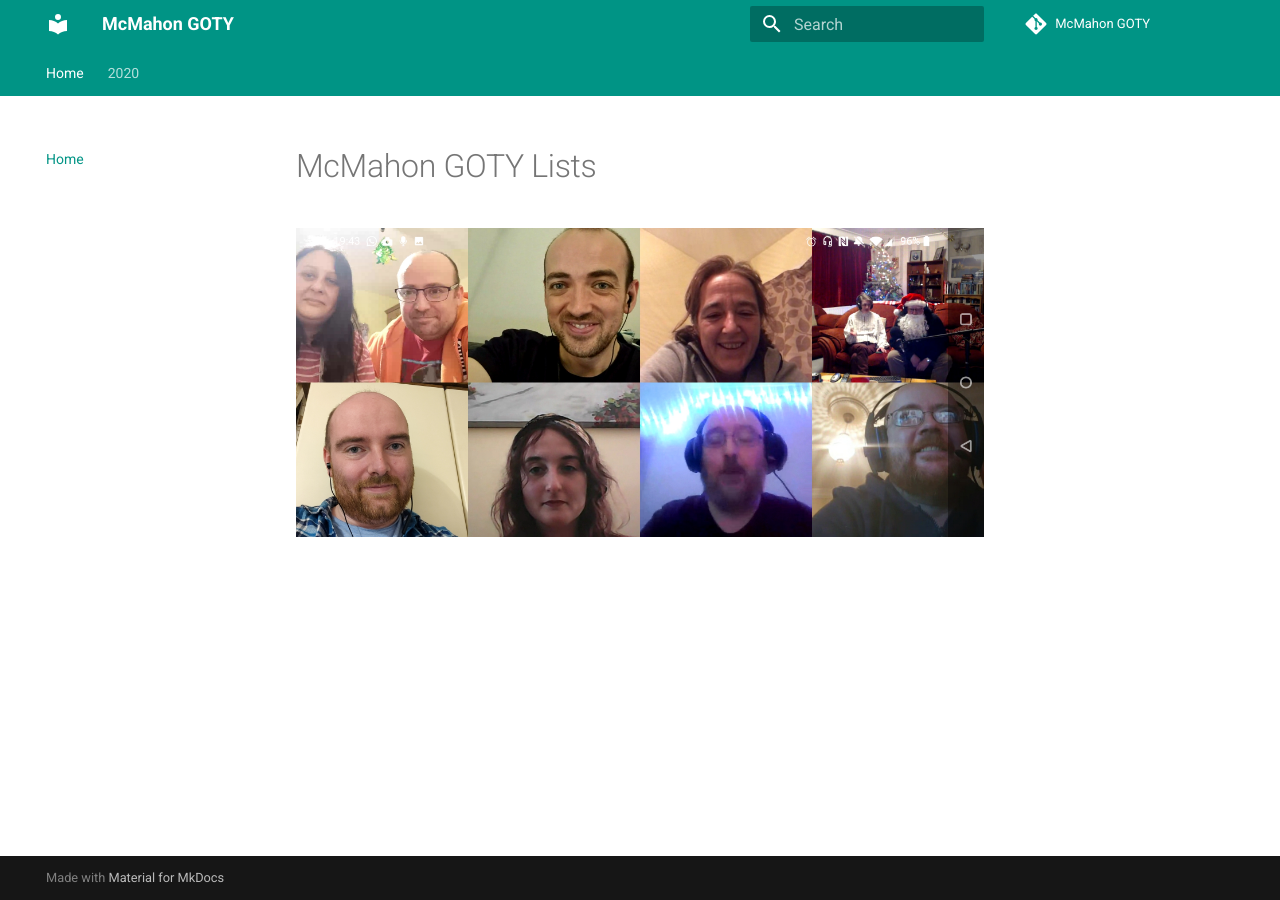
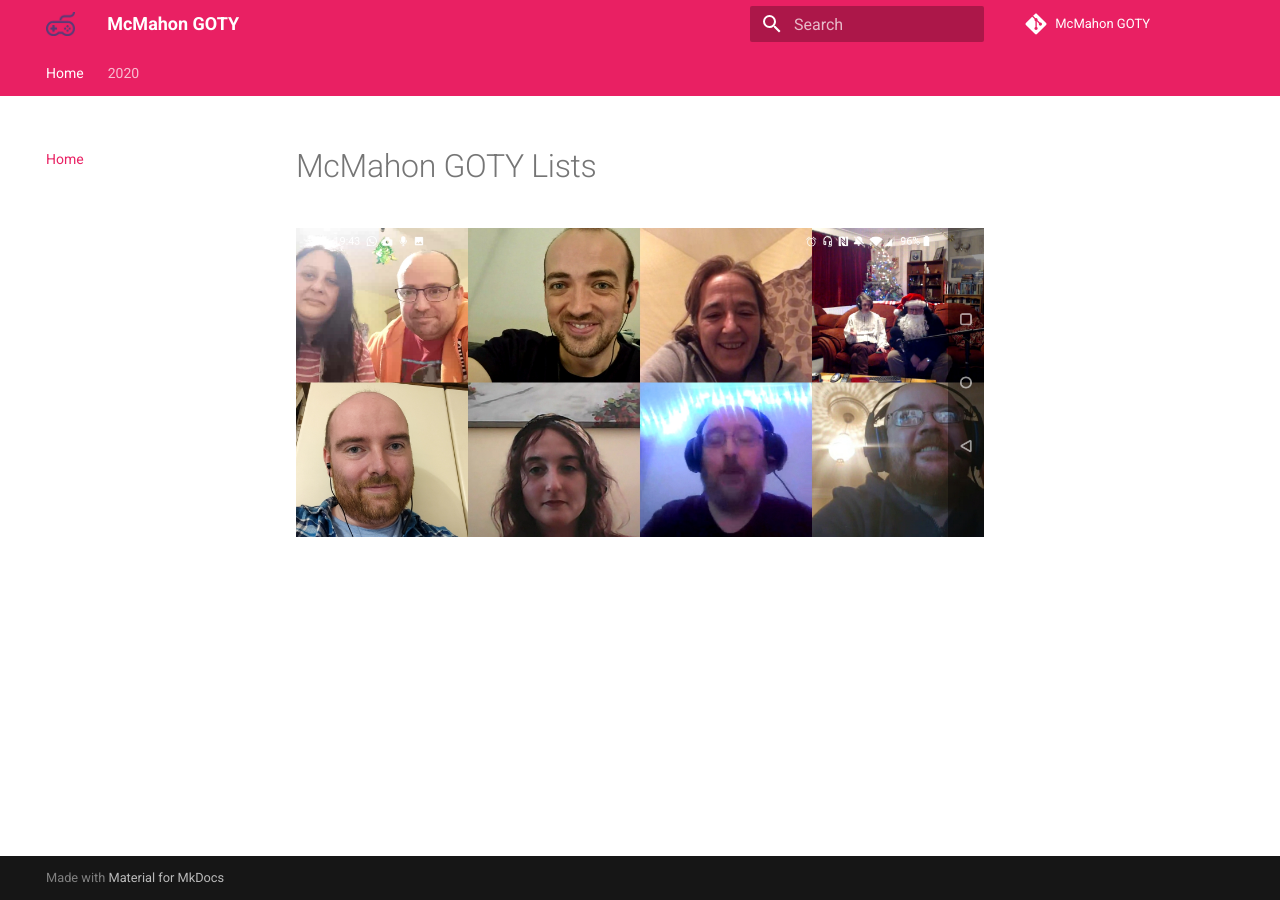
Before and after one commit to dan-mcm/goty, an MkDocs documentation site: the page built from docs/index.md, in a window 1280 px wide. Built offline with MkDocs 1.6.1 and Material for MkDocs 9.7.7, drawn with Linux system fonts in a browser that asks for light colours; comment, search, counter and statistics services are not loaded.

Commit message:
updated styling and favicons

```diff
--- a/mkdocs.yml
+++ b/mkdocs.yml
@@ -13,12 +13,15 @@ theme:
   feature:
     tabs: true
   palette:
-    primary: teal
-    accent: cyan
+    primary: pink
+    accent: purple
+  favicon: images/favicon.png
+  logo: images/favicon.png
 
 repo_url: https://github.com/dan-mcm/goty
 repo_name: McMahon GOTY
 edit_uri: edit/master/goty
+
 
 markdown_extensions:
   - admonition
```
Also changed, not shown: docs/favicon.png (added), docs/images/favicon.png (added).
